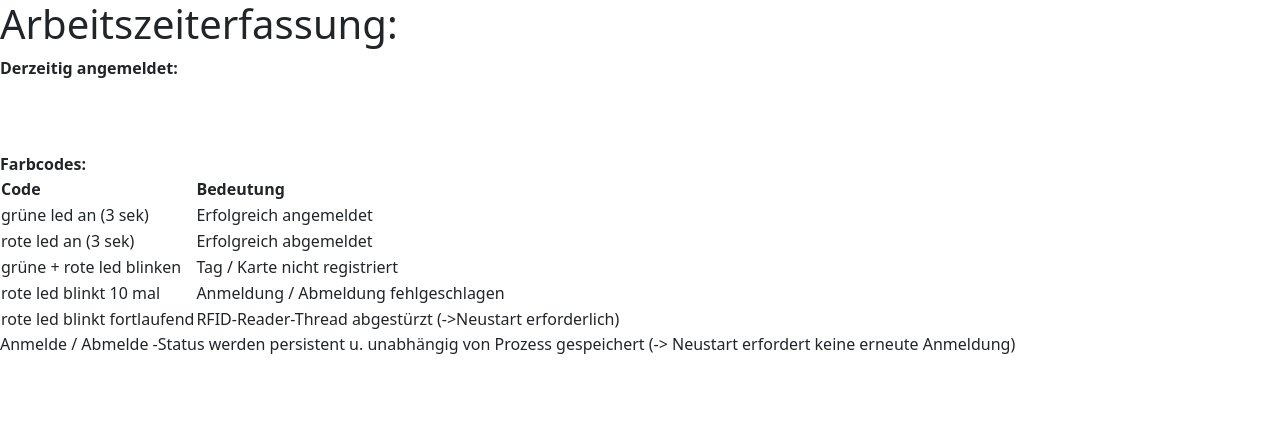
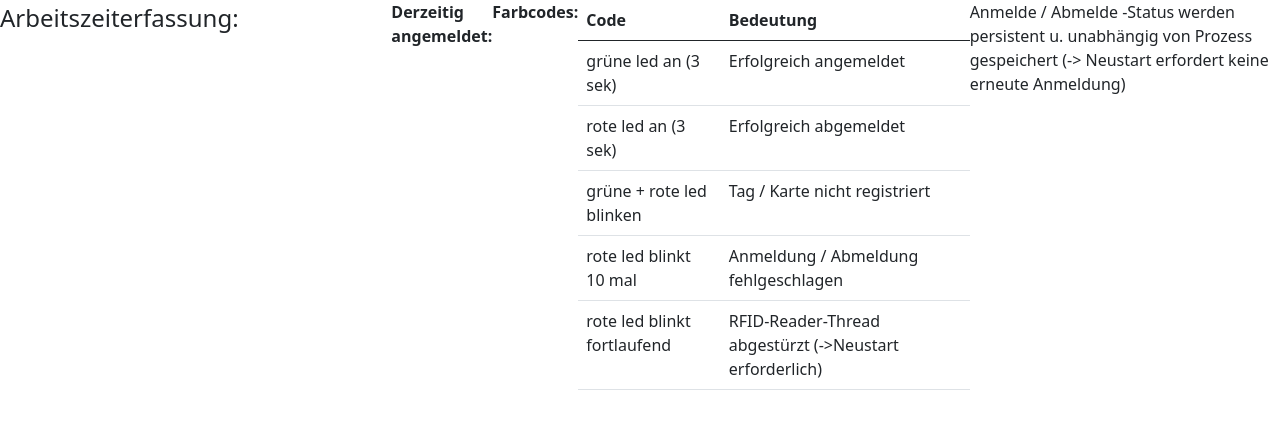
Before and after one commit to dW5kZWFk/timetrackingRFID, a Flask app: page / in a window 1280 px wide. Shown: the top 429 px of the page. Run offline with Flask 2, Linux system fonts and the light colour scheme; data that the repository does not hold is empty.

Commit message:
design changes

```diff
--- a/templates/state.html
+++ b/templates/state.html
@@ -8,7 +8,9 @@
 <meta http-equiv="refresh" content="10">
 </head>
 <body>
-<h1>Arbeitszeiterfassung:</h1>
+<fieldset class="d-flex justify-content-center">
+<legend>Arbeitszeiterfassung:</legend>
+
         <b>Derzeitig angemeldet:</b> <br>
         {% for name in names %}
             <ul>
@@ -19,11 +21,14 @@
         <br><br><br>
         <b>Farbcodes:</b>
 
-    <table>
+            <table class="table">
+            <thead class="thead-dark">
                 <tr>
-            <th>Code</th>
-            <th>Bedeutung</th>
+                    <th scope="col">Code</th>
+                    <th scope="col">Bedeutung</th>
                 </tr>
+            </thead>
+            <tbody>
                 <tr>
                     <td>grüne led an (3 sek)</td><td>Erfolgreich angemeldet</td>
                 </tr>
@@ -39,7 +44,9 @@
                 <tr>
                     <td>rote led blinkt fortlaufend</td><td>RFID-Reader-Thread abgestürzt (->Neustart erforderlich)</td>
                 </tr>
+            </tbody>
             </table>
         <p>Anmelde / Abmelde -Status werden persistent u. unabhängig von Prozess gespeichert (-> Neustart erfordert keine erneute Anmeldung)</p>
+</fieldset>
 </body>
 </html>
```
Lines whose indentation alone changed are shown as unchanged.
